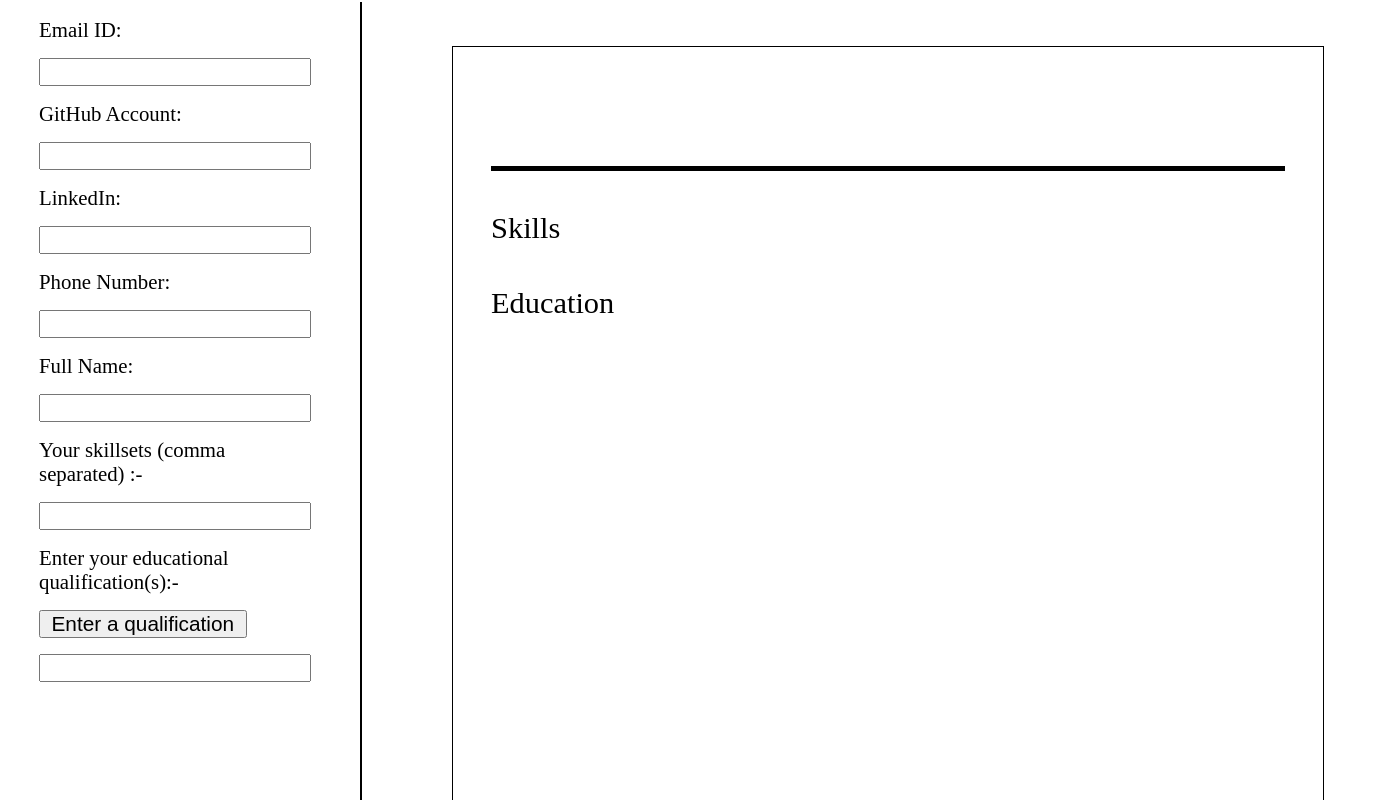
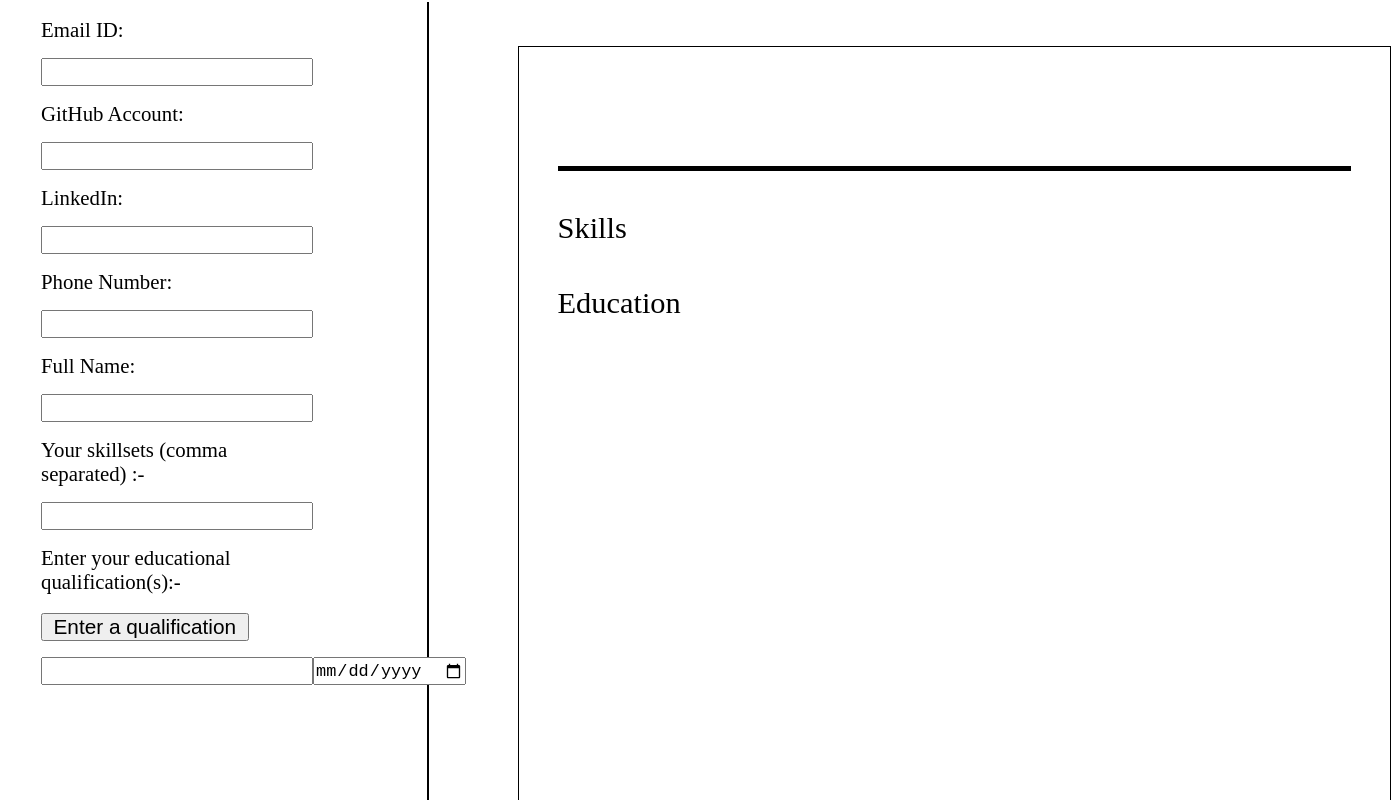
Before and after one commit to Advaitmenon1106/cv-application, a React (Vite) app: page / in a window 1280 px wide. Both pictures are taken after a click on the button "Enter a qualification". Shown: the top 800 px of the page, 1391 px wide, since content can reach past the window. Built offline with nearby package versions, Linux system fonts and the light colour scheme.

Commit message:
Add a state for the first date corresponding to the qualification. Also define a state updater function for the same.

```diff
--- a/src/DriverCode.jsx
+++ b/src/DriverCode.jsx
@@ -33,20 +33,29 @@ export function Consortium() {
 
     const [inputs, setInputs] = useState([]);
     const [qual, setQual] = useState({})
+    const [date, setDate] = useState({})
 
 
     function addInputField() {
         let key = uuid();
-        setInputs([...inputs, <div key={key}><input onChange={(event) => addQualification(event, key)} /></div>]);
-        // setQual({...qual, key:<div key={key} className='education'></div>}) // This does not work but I might need to trigger a render here
+        setInputs([...inputs, <div style={{ display: 'flex' }} key={key}><input onChange={(event) => addQualification(event, key)} />
+            <input type="date" onChange={(event) => addDate(event, key)} />
+        </div>]);
     }
 
     const addQualification = (event, key) => {
         setQual((prevQual) => ({
-          ...prevQual,
-          [key]: event.target.value,
+            ...prevQual,
+            [key]: event.target.value,
         }));
-      };
+    };
+
+    const addDate = (event, key) => {
+        setDate((prevDates) => ({
+            ...prevDates,
+            [key]: event.target.value,
+        }))
+    }
 
     return (
         <>
@@ -62,7 +71,7 @@ export function Consortium() {
                             <div className="a4-cv">
                                 <ApplicantDetailOutputs value={value} />
                                 <SkillField skills={skill} />
-                                <ApplicantQualifications qualifications={qual} />
+                                <ApplicantQualifications qualifications={qual} dates={date} />
                             </div>
                         </td>
                     </tr>
```
